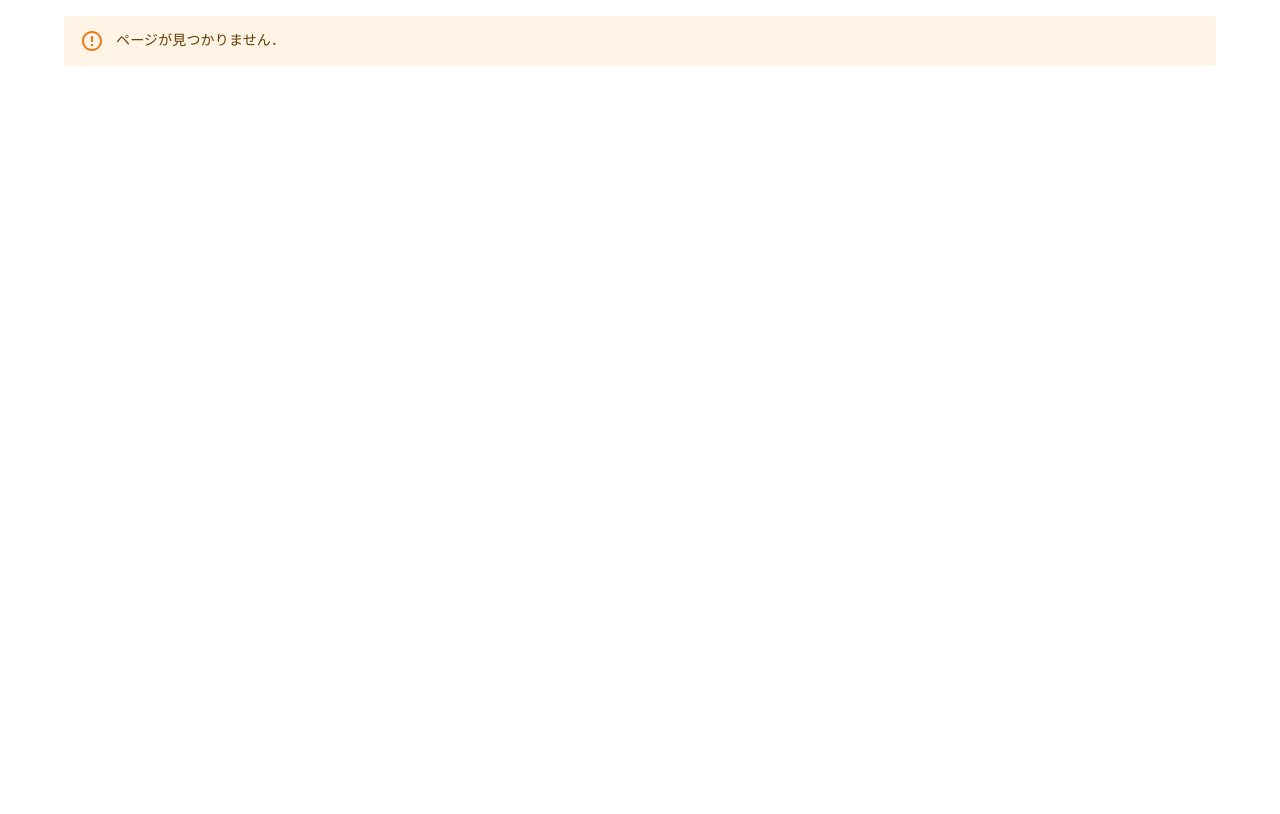
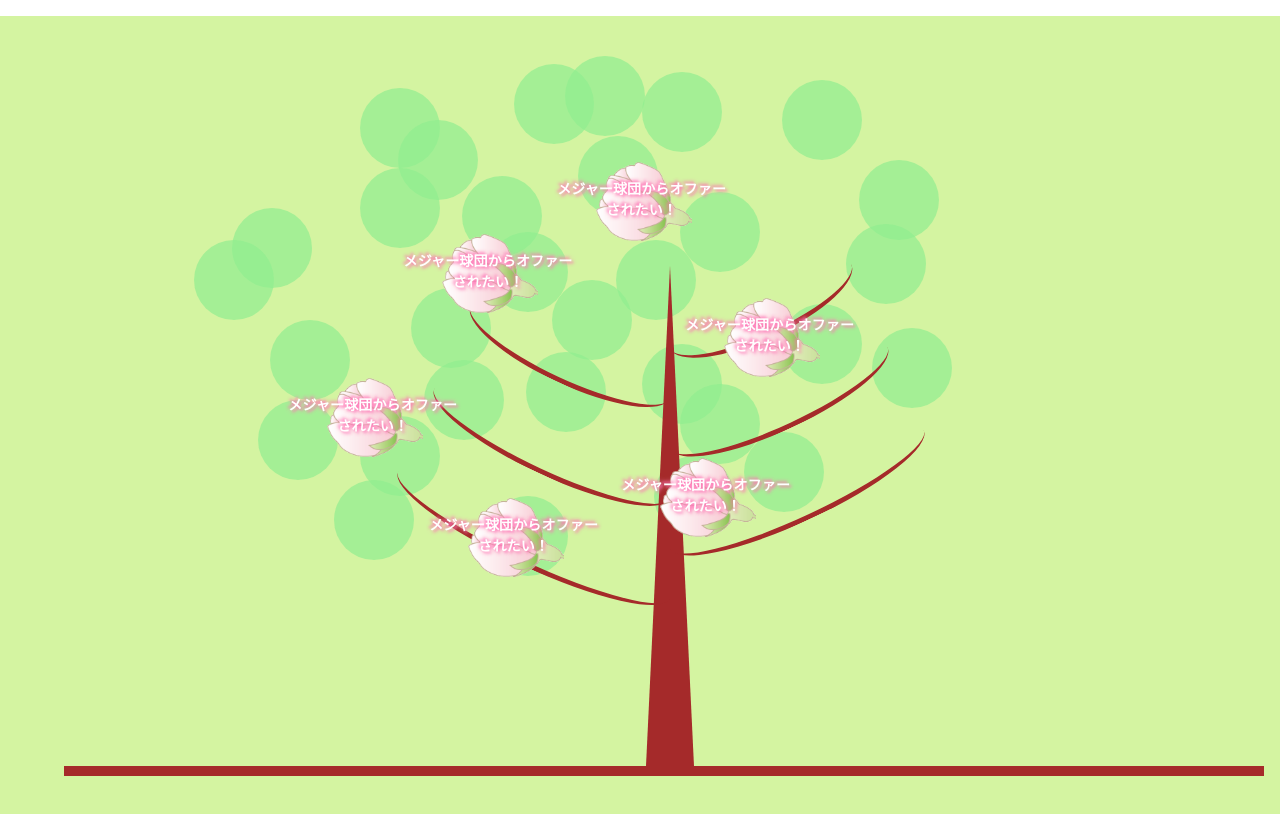
Before and after one commit to PRTIMES-hackathon-2025-winter-team2/frontend, a React (Create React App) app: page /input in a window 1280 px wide. Built offline with nearby package versions, Linux system fonts and the light colour scheme.

Commit message:
input のパスを追加

```diff
--- a/src/App.tsx
+++ b/src/App.tsx
@@ -4,6 +4,7 @@ import { BrowserRouter, Routes, Route } from "react-router-dom";
 import { MainComponent } from "./components/pages/MainComponents";
 import { NotFound } from "./components/pages/NotFound";
 import { Tree } from "./components/pages/tree/Tree";
+import { InputTree } from "./components/pages/tree/InputTree";
 
 function App() {
   const ENDPOINT_BASE_PATH = "";
@@ -13,6 +14,7 @@ function App() {
       <Routes>
         <Route path="">
           <Route index element={<MainComponent />} />
+          <Route path="input" element={<InputTree />} />
           <Route path="tree" element={<Tree />} />
           <Route path="*" element={<NotFound />} />
         </Route>
--- /dev/null
+++ b/src/components/pages/tree/InputTree.tsx
@@ -0,0 +1,10 @@
+import { Box } from "@mui/material";
+import { TreeComponent } from "./TreeComponent";
+
+export const InputTree = () => {
+  return (
+    <Box sx={{ background: "#d4f4a1" ,width: "100%", height: "100vh" }}>
+      <TreeComponent />
+    </Box>
+  );
+};
```
